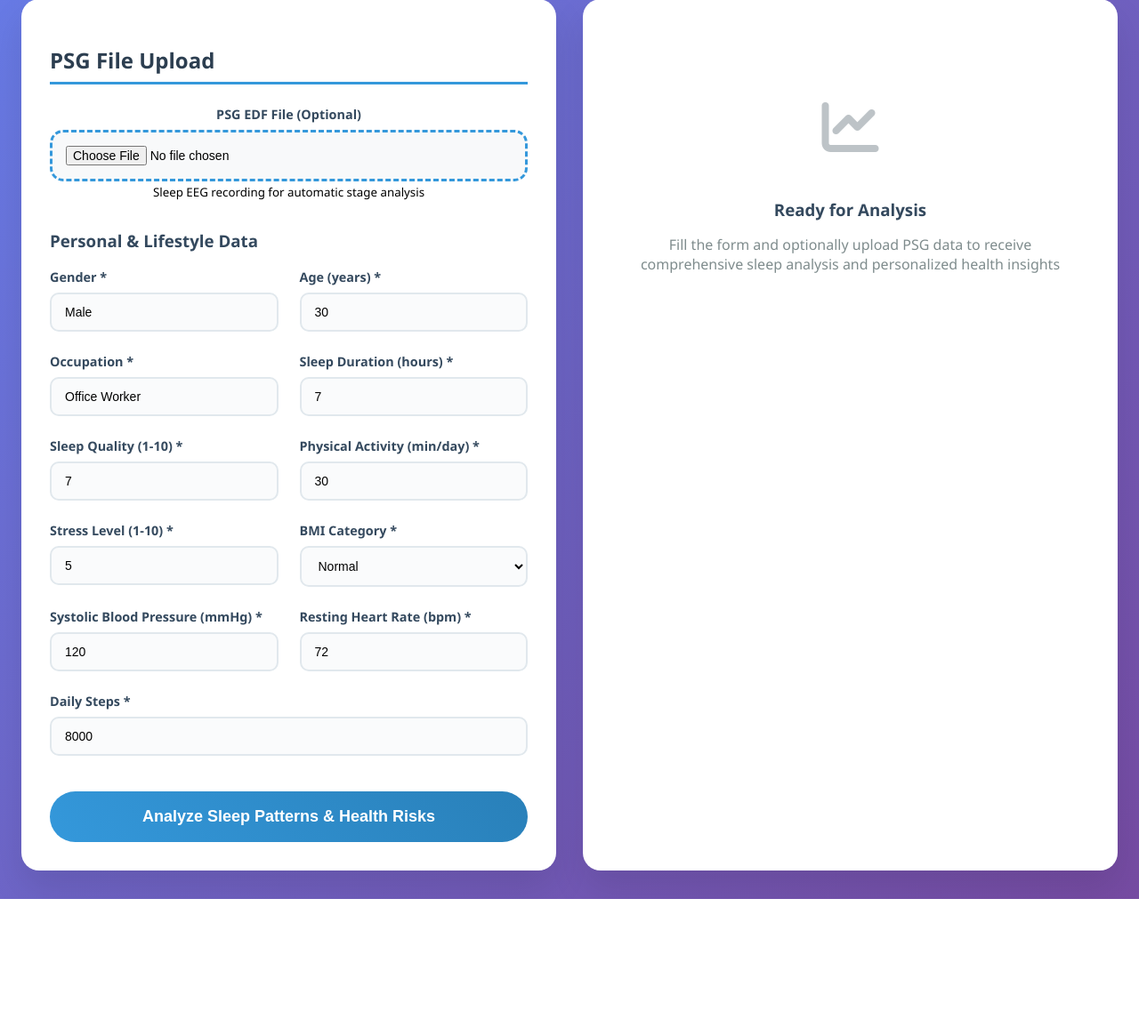
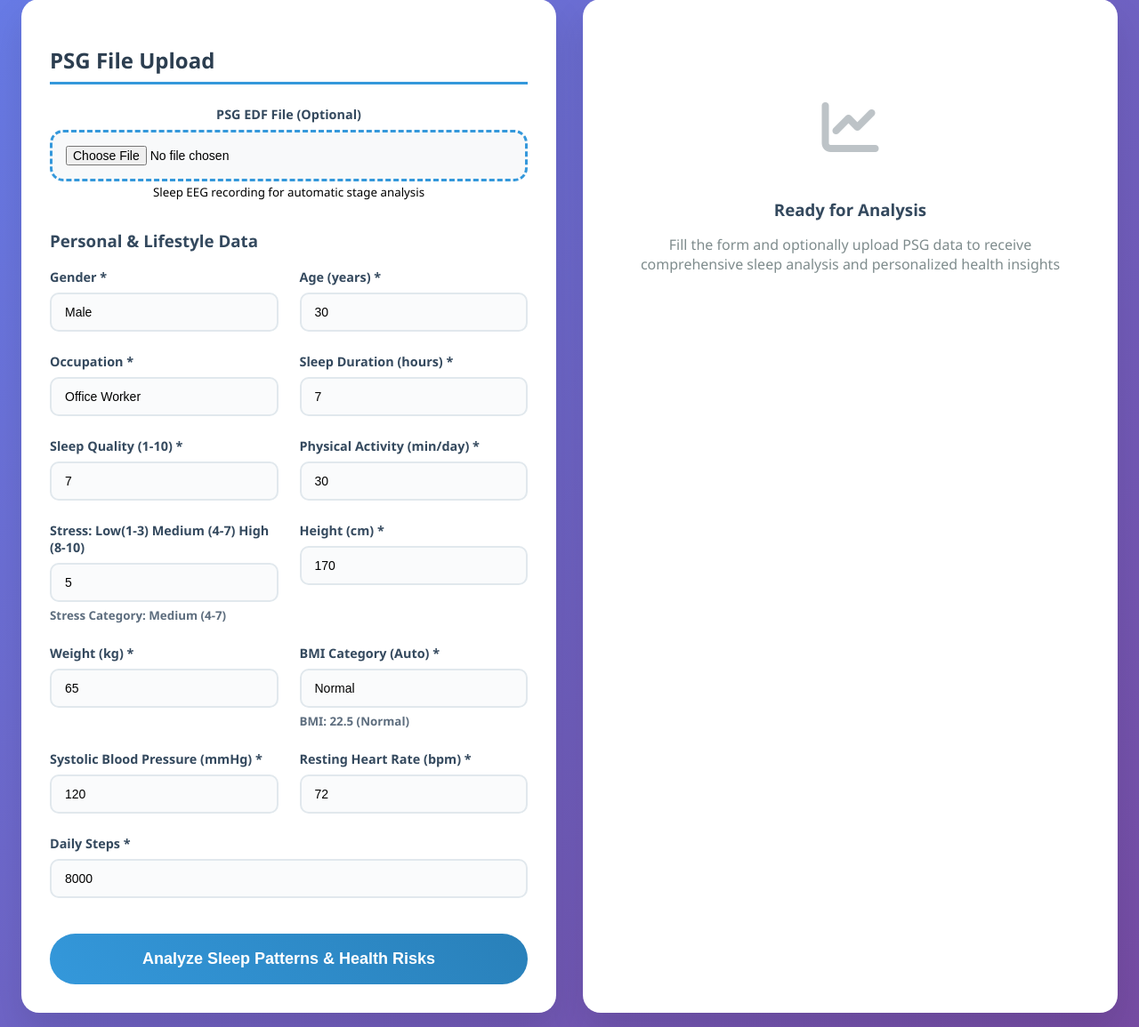
Before and after one commit to Victorpaul07/Smart-Sleep-Monitoring-From-Stage-Detection-To-Risk-Prediction, a Flask app: page /dashboard in a window 1280 px wide. Shown: the part 181-1336 px from the top of the page at 89% size. Before the commit the page ends 1192 px from the top, so only its background shows below. Run offline with Flask 3, Linux system fonts and the light colour scheme; a user stored in the database is signed in; parts of the project's set-up code (start-up, migrations or seed data) failed here and were passed over.

```diff
--- a/templates/dashboard.html
+++ b/templates/dashboard.html
@@ -42,17 +42,23 @@
                     <input type="number" id="activity_min" name="activity_min" min="0" value="30" required>
                 </div>
                 <div>
-                    <label for="stress">Stress Level (1-10) *</label>
+                    <label for="stress">Stress: Low(1-3) Medium (4-7) High (8-10)</label>
                     <input type="number" id="stress" name="stress" min="1" max="10" value="5" required>
+                    <small id="stressRangeLabel" class="stress-range-label">Stress Category: Medium (4-7)</small>
                 </div>
                 <div>
-                    <label for="bmi_category">BMI Category *</label>
-                    <select id="bmi_category" name="bmi_category" required>
-                        <option value="Normal">Normal</option>
-                        <option value="Overweight">Overweight</option>
-                        <option value="Obese">Obese</option>
-                        <option value="Underweight">Underweight</option>
-                    </select>
+                    <label for="height_cm">Height (cm) *</label>
+                    <input type="number" id="height_cm" min="100" max="250" step="0.1" value="170" required>
+                </div>
+                <div>
+                    <label for="weight_kg">Weight (kg) *</label>
+                    <input type="number" id="weight_kg" min="20" max="300" step="0.1" value="65" required>
+                </div>
+                <div>
+                    <label for="bmi_category_display">BMI Category (Auto) *</label>
+                    <input type="text" id="bmi_category_display" value="Normal" readonly>
+                    <input type="hidden" id="bmi_category" name="bmi_category" value="Normal">
+                    <small id="bmiInfo" class="bmi-info">BMI: 22.5 (Normal)</small>
                 </div>
                 <div>
                     <label for="blood_pressure">Systolic Blood Pressure (mmHg) *</label>
@@ -146,6 +152,41 @@
                     </div>
                     {% endfor %}
                 </div>
+            </div>
+
+            <div class="suggestions-section">
+                <h3>Suggestions to Reduce Risk</h3>
+                {% if results.risk.risk == 'Insomnia' %}
+                <div class="suggestion-card">
+                    <ul class="suggestion-list">
+                        <li>Follow a fixed sleep and wake schedule every day, including weekends.</li>
+                        <li>Avoid caffeine, nicotine, and heavy meals for at least 4-6 hours before bedtime.</li>
+                        <li>Limit screen exposure 60 minutes before sleep and keep the bedroom dark and cool.</li>
+                        <li>Use stress-reduction routines such as breathing exercises, journaling, or meditation.</li>
+                        <li>Consult a sleep specialist if symptoms continue for more than 2-3 weeks.</li>
+                    </ul>
+                </div>
+                {% elif results.risk.risk == 'Sleep Apnea' %}
+                <div class="suggestion-card">
+                    <ul class="suggestion-list">
+                        <li>Maintain a healthy body weight and continue regular physical activity.</li>
+                        <li>Avoid alcohol or sedatives near bedtime, as they can worsen airway collapse.</li>
+                        <li>Prefer side sleeping instead of sleeping on your back when possible.</li>
+                        <li>Track symptoms such as loud snoring, morning headaches, and daytime sleepiness.</li>
+                        <li>Seek clinical evaluation for a formal sleep study and treatment options (for example CPAP).</li>
+                    </ul>
+                </div>
+                {% else %}
+                <div class="suggestion-card">
+                    <ul class="suggestion-list">
+                        <li>Keep a consistent sleep routine with 7-9 hours of sleep opportunity nightly.</li>
+                        <li>Exercise regularly and maintain balanced nutrition to support sleep quality.</li>
+                        <li>Reduce stress using relaxation techniques and a structured bedtime wind-down.</li>
+                        <li>Limit caffeine late in the day and avoid heavy meals close to bedtime.</li>
+                        <li>Consult a healthcare professional for persistent symptoms or worsening sleep quality.</li>
+                    </ul>
+                </div>
+                {% endif %}
             </div>
             {% else %}
             <!-- SHOW HEALTHY IMPROVEMENTS -->
@@ -242,6 +283,64 @@ document.getElementById('analysisForm').addEventListener('submit', function(e) {
 
     setTimeout(() => clearInterval(interval), 3000);
 });
+
+const stressInput = document.getElementById('stress');
+const stressRangeLabel = document.getElementById('stressRangeLabel');
+const heightInput = document.getElementById('height_cm');
+const weightInput = document.getElementById('weight_kg');
+const bmiCategoryInput = document.getElementById('bmi_category');
+const bmiCategoryDisplay = document.getElementById('bmi_category_display');
+const bmiInfo = document.getElementById('bmiInfo');
+
+function updateStressRangeLabel() {
+    const stressValue = Number(stressInput.value);
+
+    if (stressValue >= 1 && stressValue <= 3) {
+        stressRangeLabel.textContent = 'Stress Category: Low (1-3)';
+    } else if (stressValue >= 4 && stressValue <= 7) {
+        stressRangeLabel.textContent = 'Stress Category: Medium (4-7)';
+    } else if (stressValue >= 8 && stressValue <= 10) {
+        stressRangeLabel.textContent = 'Stress Category: High (8-10)';
+    } else {
+        stressRangeLabel.textContent = 'Stress Category: Enter value between 1 and 10';
+    }
+}
+
+stressInput.addEventListener('input', updateStressRangeLabel);
+updateStressRangeLabel();
+
+function updateBmiCategory() {
+    const heightCm = Number(heightInput.value);
+    const weightKg = Number(weightInput.value);
+
+    if (!heightCm || !weightKg || heightCm <= 0 || weightKg <= 0) {
+        bmiCategoryInput.value = 'Normal';
+        bmiCategoryDisplay.value = 'Normal';
+        bmiInfo.textContent = 'BMI: Enter valid height and weight';
+        return;
+    }
+
+    const bmi = weightKg / Math.pow(heightCm / 100, 2);
+    let category = 'Normal';
+
+    if (bmi < 18.5) {
+        category = 'Underweight';
+    } else if (bmi < 25) {
+        category = 'Normal';
+    } else if (bmi < 30) {
+        category = 'Overweight';
+    } else {
+        category = 'Obese';
+    }
+
+    bmiCategoryInput.value = category;
+    bmiCategoryDisplay.value = category;
+    bmiInfo.textContent = `BMI: ${bmi.toFixed(1)} (${category})`;
+}
+
+heightInput.addEventListener('input', updateBmiCategory);
+weightInput.addEventListener('input', updateBmiCategory);
+updateBmiCategory();
 </script>
 
 <style>
@@ -385,6 +484,32 @@ document.getElementById('analysisForm').addEventListener('submit', function(e) {
     font-weight: 600;
 }
 
+/* SUGGESTIONS SECTION */
+.suggestions-section {
+    margin-top: 1.5rem;
+    padding: 1.5rem;
+    background: linear-gradient(135deg, #eaf4ff, #dceeff);
+    border-radius: 15px;
+}
+.suggestions-section h3 {
+    color: #1f4e79;
+    margin-bottom: 1rem;
+    font-size: 1.3em;
+}
+.suggestion-card {
+    background: #ffffff;
+    border-radius: 12px;
+    border-left: 5px solid #3498db;
+    box-shadow: 0 4px 12px rgba(0,0,0,0.08);
+    padding: 1.2rem 1.4rem;
+}
+.suggestion-list {
+    margin: 0;
+    padding-left: 1.2rem;
+    color: #2c3e50;
+    line-height: 1.6;
+}
+
 /* HEALTHY SECTION */
 .healthy-section {
     margin-top: 2rem;
@@ -460,6 +585,18 @@ document.getElementById('analysisForm').addEventListener('submit', function(e) {
     font-size: 1.1em;
     color: #2c3e50;
 }
+.stress-range-label {
+    display: block;
+    margin-top: 0.4rem;
+    color: #5d6d7e;
+    font-weight: 600;
+}
+.bmi-info {
+    display: block;
+    margin-top: 0.4rem;
+    color: #5d6d7e;
+    font-weight: 600;
+}
 
 .results-content {
     animation: fadeIn 0.6s ease-in;
```
